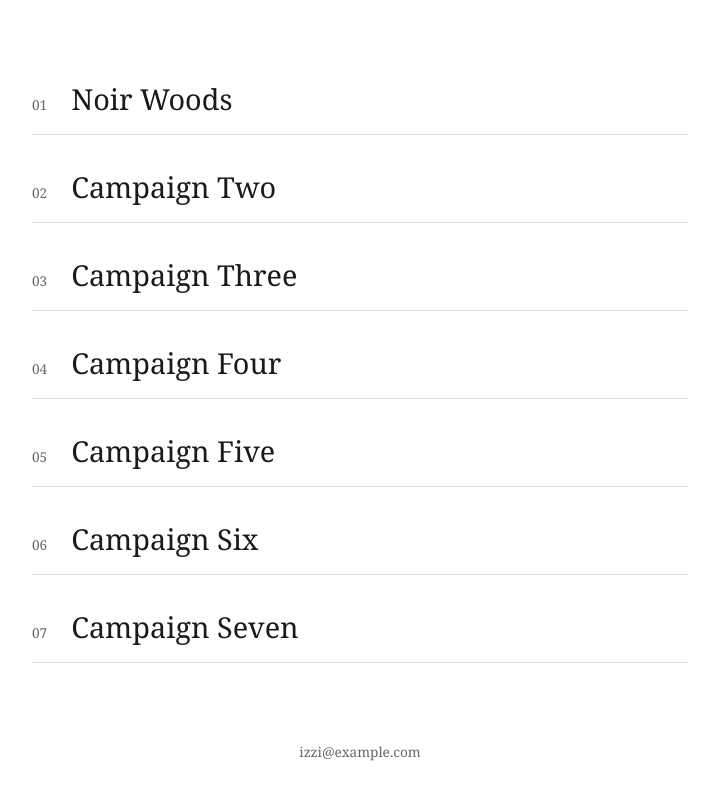
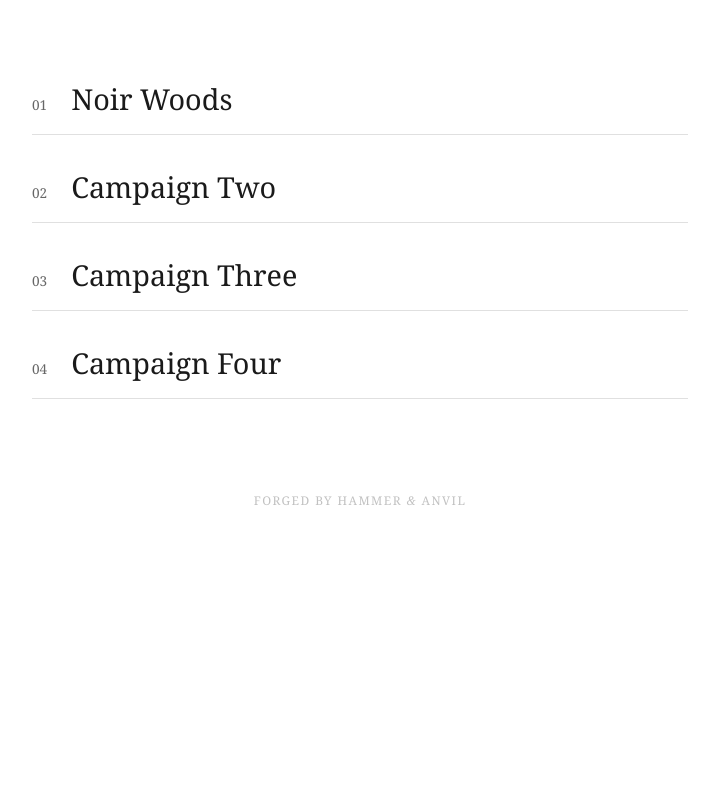
Before and after one commit to isabellelef8/portfolio, a SvelteKit app: page / in a window 1280 px wide. Shown: the part 394-1194 px from the top of the page, without its empty margins (280-999 px from the left). After the commit the page ends 964 px from the top, so only its background shows below. Built offline with nearby package versions, Linux system fonts and the light colour scheme.

Commit message:
chore: Add Hammer & Anvil footer

```diff
--- a/src/lib/campaigns.ts
+++ b/src/lib/campaigns.ts
@@ -1,16 +1,33 @@
 export interface Campaign {
-	number: string;
-	title: string;
-	slug: string;
-	subtitle: string;
+  number: string;
+  title: string;
+  slug: string;
+  subtitle: string;
 }
 
 export const campaigns: Campaign[] = [
-	{ number: '01', title: 'Noir Woods', slug: 'noir-woods', subtitle: 'Campaign subtitle' },
-	{ number: '02', title: 'Campaign Two', slug: 'campaign-two', subtitle: 'Campaign subtitle' },
-	{ number: '03', title: 'Campaign Three', slug: 'campaign-three', subtitle: 'Campaign subtitle' },
-	{ number: '04', title: 'Campaign Four', slug: 'campaign-four', subtitle: 'Campaign subtitle' },
-	{ number: '05', title: 'Campaign Five', slug: 'campaign-five', subtitle: 'Campaign subtitle' },
-	{ number: '06', title: 'Campaign Six', slug: 'campaign-six', subtitle: 'Campaign subtitle' },
-	{ number: '07', title: 'Campaign Seven', slug: 'campaign-seven', subtitle: 'Campaign subtitle' }
+  {
+    number: "01",
+    title: "Noir Woods",
+    slug: "noir-woods",
+    subtitle: "Campaign subtitle",
+  },
+  {
+    number: "02",
+    title: "Campaign Two",
+    slug: "campaign-two",
+    subtitle: "Campaign subtitle",
+  },
+  {
+    number: "03",
+    title: "Campaign Three",
+    slug: "campaign-three",
+    subtitle: "Campaign subtitle",
+  },
+  {
+    number: "04",
+    title: "Campaign Four",
+    slug: "campaign-four",
+    subtitle: "Campaign subtitle",
+  },
 ];
--- a/src/routes/+layout.svelte
+++ b/src/routes/+layout.svelte
@@ -1,6 +1,6 @@
 <script lang="ts">
-	import Header from './Header.svelte';
-	import './layout.css';
+    import Header from "./Header.svelte";
+    import "./layout.css";
 
     let { children } = $props();
 </script>
@@ -13,7 +13,11 @@
     </main>
 
     <footer>
-		<p>izzi@example.com</p>
+        <p>
+            Forged by <a href="https://hammer-anvil.com"
+                >Hammer <span class="amp">&</span> Anvil</a
+            >
+        </p>
     </footer>
 </div>
 
@@ -37,10 +41,28 @@
         width: 100%;
         max-width: 720px;
         margin: 0 auto;
-		padding: 2rem;
+        padding: 3rem 2rem;
         box-sizing: border-box;
         text-align: center;
         color: var(--color-text-muted);
-		font-size: 0.85rem;
+        font-size: 0.75rem;
+        letter-spacing: 0.12em;
+        text-transform: uppercase;
+        opacity: 0.4;
+    }
+
+    footer a {
+        color: var(--color-text-muted);
+        transition: opacity 0.8s;
+    }
+
+    footer a:hover {
+        opacity: 0.7;
+        text-decoration: none;
+    }
+
+    footer .amp {
+        font-style: italic;
+        text-transform: none;
     }
 </style>
--- a/src/routes/Header.svelte
+++ b/src/routes/Header.svelte
@@ -1,29 +1,36 @@
 <script lang="ts">
-	import { resolve } from '$app/paths';
-	import { page } from '$app/state';
-	import { heroStuck } from '$lib/stores';
+    import { resolve } from "$app/paths";
+    import { page } from "$app/state";
+    import { heroStuck } from "$lib/stores";
 
-	const isHome = $derived(page.url.pathname === '/');
+    const isHome = $derived(page.url.pathname === "/");
     let stuck = $state(false);
     heroStuck.subscribe((v) => (stuck = v));
 </script>
 
 <header>
     <a
-		href={resolve('/')}
+        href={resolve("/")}
         class="site-name"
-		style="opacity: {isHome && !stuck ? 0 : 1}; pointer-events: {isHome && !stuck ? 'none' : 'auto'}"
+        style="opacity: {isHome && !stuck ? 0 : 1}; pointer-events: {isHome &&
+        !stuck
+            ? 'none'
+            : 'auto'}"
     >
-		Izzi LeFebvre
+        Isabelle LeFebvre
     </a>
 
     <nav>
         <ul>
-			<li aria-current={page.url.pathname === '/' ? 'page' : undefined}>
-				<a href={resolve('/')}>Home</a>
+            <li aria-current={page.url.pathname === "/" ? "page" : undefined}>
+                <a href={resolve("/")}>Home</a>
             </li>
-			<li aria-current={page.url.pathname === '/about' ? 'page' : undefined}>
-				<a href={resolve('/about')}>About</a>
+            <li
+                aria-current={page.url.pathname === "/about"
+                    ? "page"
+                    : undefined}
+            >
+                <a href={resolve("/about")}>About</a>
             </li>
         </ul>
     </nav>
@@ -72,7 +79,7 @@
         opacity: 0.6;
     }
 
-	li[aria-current='page'] a {
+    li[aria-current="page"] a {
         border-bottom: 1px solid var(--color-text);
     }
 </style>
```
Lines whose indentation alone changed are shown as unchanged.
